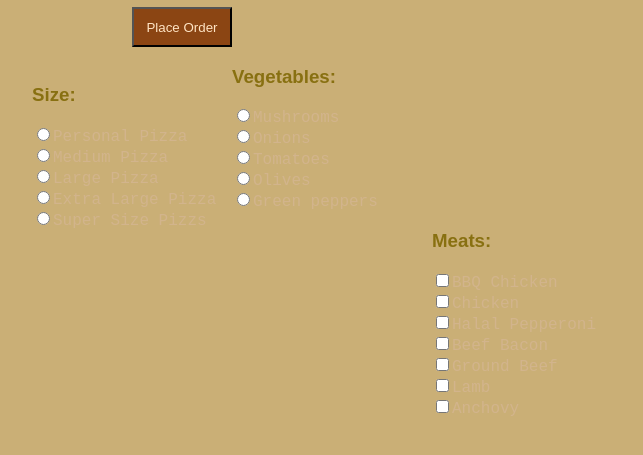
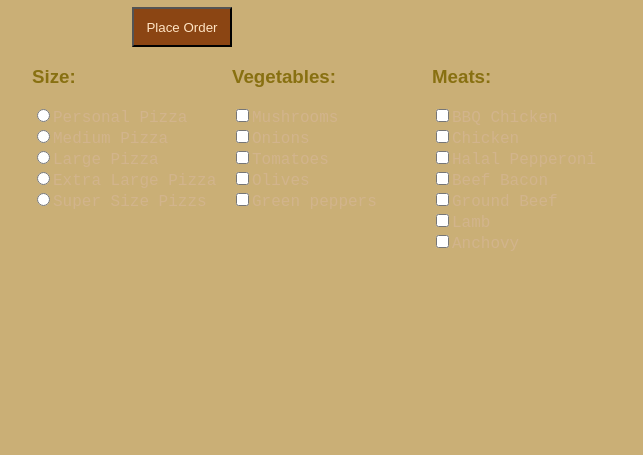
Before and after one commit to Adamrashid781/JavaScript-Projects, a plain HTML site: page Pizza_Project/Pizza.html in a window 1280 px wide. Shown: the part 51-506 px from the top of the page, without its empty margins (308-951 px from the left). Drawn offline with Linux system fonts and the light colour scheme.

Commit message:
uploading Pizza project

```diff
--- a/Pizza_Project/Pizza.html
+++ b/Pizza_Project/Pizza.html
@@ -27,17 +27,17 @@
                         value="Super Size Pizza">Super Size Pizzs<br>
                 </div>
 
-                <div class="menu ">
+                <div class="menu center">
                     <h3>Vegetables:</h3>
-                    <input class="size" type="radio" name="size"
+                    <input class="toppings" type="checkbox" name="Topping"
                         value="Mushrooms">Mushrooms<br>
-                    <input class="size" type="radio" name="Size"
+                    <input class="toppings" type="checkbox" name="Topping"
                         value="Onions">Onions<br>
-                    <input class="size" type="radio" name="size"
+                    <input class="toppings" type="checkbox" name="Topping"
                         value="Tomatoes">Tomatoes<br>
-                    <input class="size" type="radio" name="size"
+                    <input class="toppings" type="checkbox" name="Topping"
                         value="Olives">Olives<br>
-                    <input class="size" type="radio" name="size"
+                    <input class="toppings" type="checkbox" name="Topping"
                         value="Green peppers">Green peppers<br>
                 </div>
 
--- a/Pizza_Project/Pizza_CSS/Pizza.css
+++ b/Pizza_Project/Pizza_CSS/Pizza.css
@@ -26,13 +26,14 @@
 .right {
     width: 200px;
     height: 200px;
+
     float: right;
 }
 
 .center {
     width: 200px;
     height: 200px;
-    text-align: auto;
+    float: left;
 }
 
 #showText {
```
